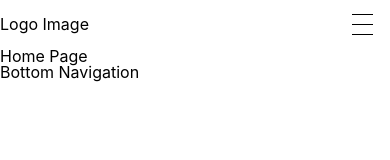
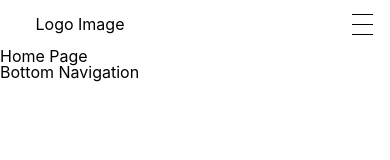
Before and after one commit to dlord-20/dlord-20.github.io, a React (Create React App) app: page /test in a window 390 px wide. Shown: the top 160 px of the page. Built offline with nearby package versions, Linux system fonts and the light colour scheme.

Commit message:
The way to fix the issue is to make an inner div before the actual content and that way you can add padding without affecting the view

```diff
--- a/src/index.css
+++ b/src/index.css
@@ -145,18 +145,18 @@ code {
   /* ----------------- Mobile Size - Overall Website Structure ----------------- */
   .container {
     width: 100%;
-    /* padding: 1rem; */
   }
 
-
+  .navigation > :first-child {
+    margin-left: 1rem;
+  }
 
 
   /* ----------------- Mobile Size - Navigation ----------------- */
   /* Maybe move this to a module? -> Make things less cultered */
 
-  .navigation, .bottom-navigation {
+  .bottom-navigation {
     width: 100%;
-    /* padding: 1rem; */
   }
 
   .nav-desktop, .nav-button {
```
